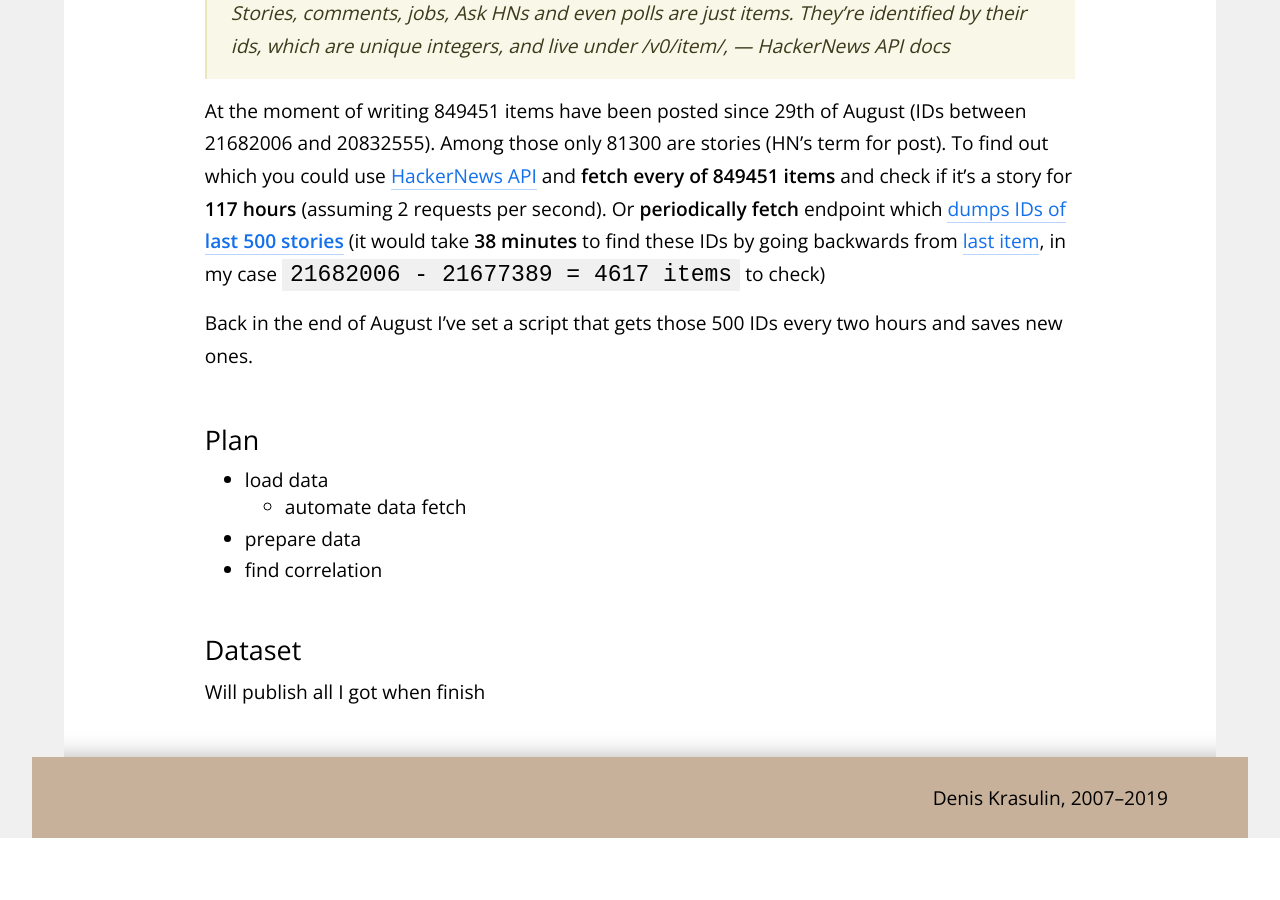
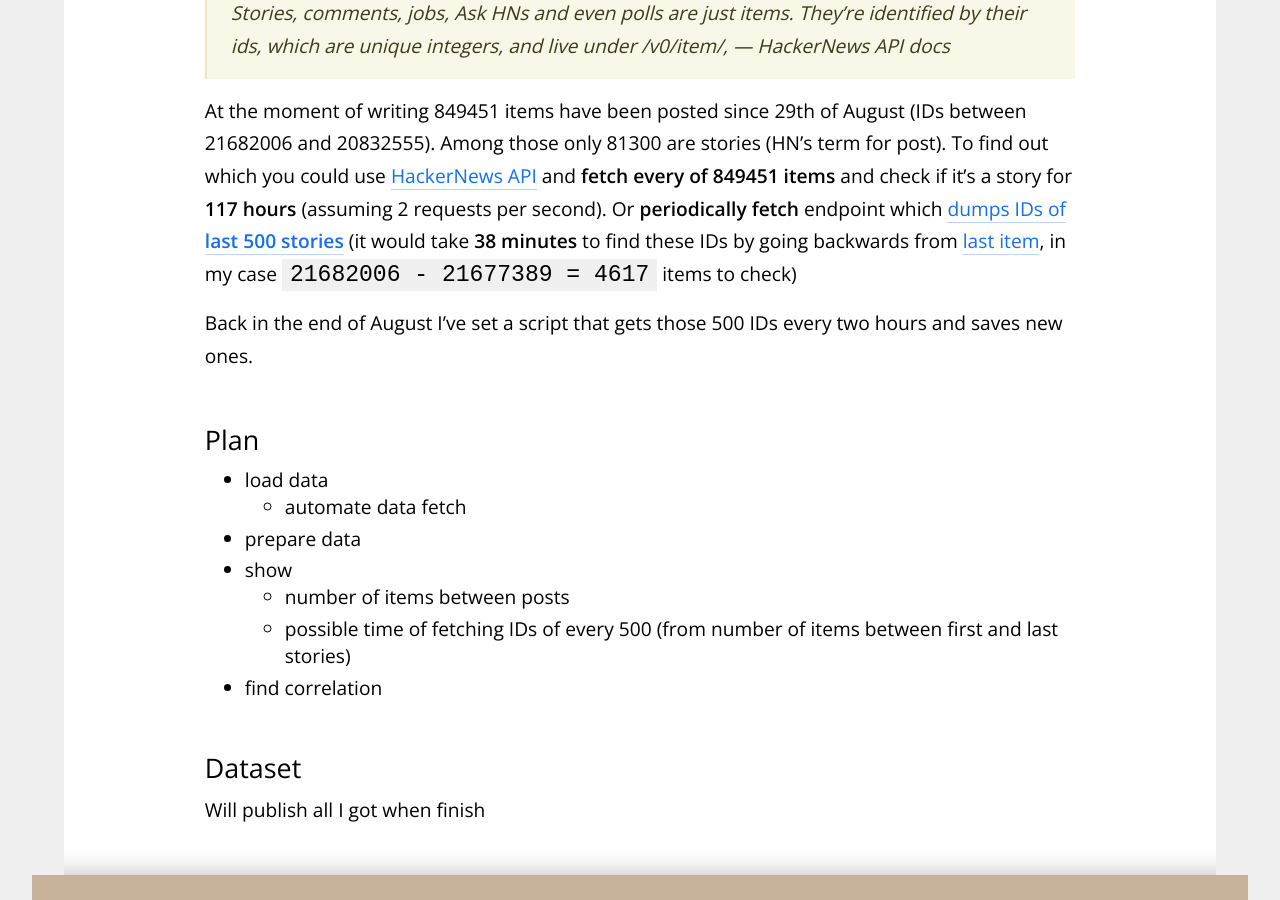
Before and after one commit to efojs/efojs.com, a Jekyll site: the page built from _posts/2019-11-27-best-time-to-post-on-hackernews.md, in a window 1280 px wide and 900 px high, scrolled down 819 px. Built offline with Jekyll 4.4.1, drawn with Linux system fonts in a browser that asks for light colours; nearby versions of some CDN libraries; before the commit the page ends 1657 px from its top, so only the background shows below that.

Commit message:
Update meta, cleanup

```diff
--- a/_posts/2019-11-09-force-underline.html
+++ b/_posts/2019-11-09-force-underline.html
@@ -6,7 +6,7 @@ category: fullstack
 name:
 description: Chrome extension that enforces underline on all hyperlinks
 tech_stack: Injected CSS
-status:
+status: Available on Chrome Web Store
 icon: fu.png
 nolink:
 link: https://chrome.google.com/webstore/detail/force-underline/mailocoigbmikldobfkikagehcoficho
--- a/_posts/2019-11-09-react-maze-game.html
+++ b/_posts/2019-11-09-react-maze-game.html
@@ -3,7 +3,8 @@ layout: "post"
 title: "Maze Game"
 date: "2019-11-09 21:13:43 +0300"
 category: fullstack
-description: React component, based on Trustpilot's Pony Challenge API
+description: Solve Trustpilot's Pony Challenge
+tech_stack: React component, API
 status: <a href="https://github.com/efojs/efojs.com/tree/master/webpack/components/maze">GitHub repository</a>
 chunk-class: maze
 permalink: react-maze-game-on-trustpilot-pony-challenge-api/
--- a/_posts/2019-11-09-zeitnote.html
+++ b/_posts/2019-11-09-zeitnote.html
@@ -6,7 +6,7 @@ category: fullstack
 name:
 description: Active time-tracking app for Mac OS X
 tech_stack: Objective-C, SQLite
-status:
+status: Available on the Mac App Store
 icon: zeitnote.jpg
 nolink:
 link: http://zeitnote.com/
--- a/_posts/2019-11-27-best-time-to-post-on-hackernews.md
+++ b/_posts/2019-11-27-best-time-to-post-on-hackernews.md
@@ -21,7 +21,7 @@ Found 875 duplicating timestamps among stories (NB: not all items which includes
 All objects on HackerNews have continuous numbering:
 > Stories, comments, jobs, Ask HNs and even polls are just items. They're identified by their ids, which are unique integers, and live under /v0/item/<id>, — HackerNews API docs
 
-At the moment of writing 849451 items have been posted since 29th of August (IDs between 21682006 and 20832555). Among those only 81300 are stories (HN's term for post). To find out which you could use [HackerNews API](https://github.com/HackerNews/API) and **fetch every of 849451 items** and check if it's a story for **117 hours** (assuming 2 requests per second). Or **periodically fetch** endpoint which [dumps IDs of **last 500 stories**](https://hacker-news.firebaseio.com/v0/newstories.json?print=pretty) (it would take **38 minutes** to find these IDs by going backwards from [last item](https://hacker-news.firebaseio.com/v0/maxitem.json?print=pretty), in my case `21682006 - 21677389 = 4617 items` to check)
+At the moment of writing 849451 items have been posted since 29th of August (IDs between 21682006 and 20832555). Among those only 81300 are stories (HN's term for post). To find out which you could use [HackerNews API](https://github.com/HackerNews/API) and **fetch every of 849451 items** and check if it's a story for **117 hours** (assuming 2 requests per second). Or **periodically fetch** endpoint which [dumps IDs of **last 500 stories**](https://hacker-news.firebaseio.com/v0/newstories.json?print=pretty) (it would take **38 minutes** to find these IDs by going backwards from [last item](https://hacker-news.firebaseio.com/v0/maxitem.json?print=pretty), in my case `21682006 - 21677389 = 4617` items to check)
 
 Back in the end of August I've set a script that gets those 500 IDs every two hours and saves new ones.
 
@@ -30,6 +30,9 @@ Back in the end of August I've set a script that gets those 500 IDs every two ho
 - load data
   - automate data fetch
 - prepare data
+- show
+  - number of items between posts
+  - possible time of fetching IDs of every 500 (from number of items between first and last stories)
 - find correlation
 
 ### Dataset
```
